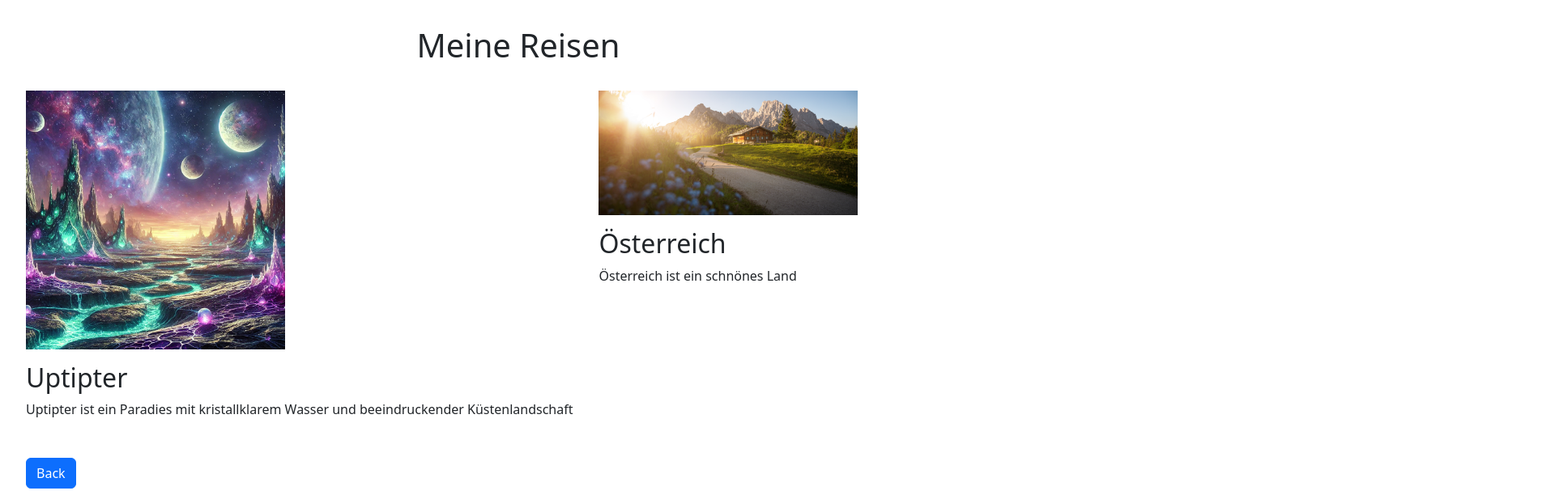
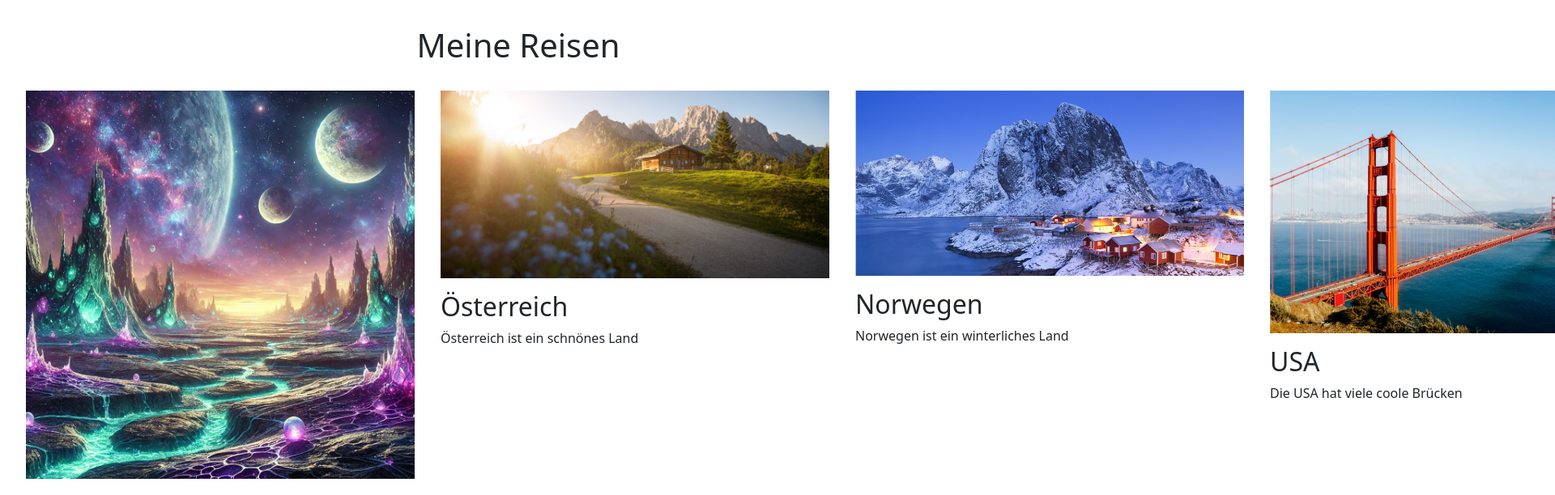
Before and after one commit to mahies/4ahitn_24, an Angular app: page /schoeffmann-meine-reisen in a window 1280 px wide. Shown: the top 612 px of the page at 81% size, 1920 px wide, since content can reach past the window. Built offline with nearby package versions, Linux system fonts and the light colour scheme.

Commit message:
AP-12 AP-13

```diff
--- a/src/app/schoeffmann/meine-reisen/meine-reisen.component.html
+++ b/src/app/schoeffmann/meine-reisen/meine-reisen.component.html
@@ -11,6 +11,16 @@
       <h2>Österreich</h2>
       <p>{{oesterreich}}</p>
     </div>
+    <div class="tripbox">
+        <img [src]="norwegenimg"  alt="Norwegen Image">
+      <h2>Norwegen</h2>
+      <p>{{norwegen}}</p>
+    </div>
+    <div class="tripbox">
+        <img [src]="usaimg"  alt="USA Image">
+      <h2>USA</h2>
+      <p>{{usa}}</p>
+    </div>
 </div>
 
 <a routerLink="/schoeffmann" routerLinkActive="active" class="btn btn-primary myLink">Back</a>
--- a/src/app/schoeffmann/meine-reisen/meine-reisen.component.scss
+++ b/src/app/schoeffmann/meine-reisen/meine-reisen.component.scss
@@ -13,7 +13,7 @@ h1 {
 }
 
 img {
-    width: 20rem;
+    width: 30rem;
     margin-bottom: 1rem;
 }
 
--- a/src/app/schoeffmann/meine-reisen/meine-reisen.component.ts
+++ b/src/app/schoeffmann/meine-reisen/meine-reisen.component.ts
@@ -10,8 +10,12 @@ import {RouterLink, RouterLinkActive} from '@angular/router';
 export class MeineReisenComponent {
 uptipter:String="Uptipter ist ein Paradies mit kristallklarem Wasser und beeindruckender Küstenlandschaft";
 oesterreich:String="Österreich ist ein schnönes Land";
+norwegen:String="Norwegen ist ein winterliches Land";
+usa:String="Die USA hat viele coole Brücken";
 
 uptipterimg: string = "assets-SCHOEFFMANN/uptipter.webp";
 oesterreichimg: string = "assets-SCHOEFFMANN/oesterreich.png";
+norwegenimg: string = "assets-SCHOEFFMANN/norwegen-winter.jpg";
+usaimg: string = "assets-SCHOEFFMANN/usa-bruecke.jpg";
 
 }
--- a/src/app/schoeffmann/schoeffmann.component.html
+++ b/src/app/schoeffmann/schoeffmann.component.html
@@ -16,8 +16,13 @@
               <strong>City:</strong> {{ me.zip_code }} {{ me.city }}
             </p>
             <p class="card-text"><em>{{ me.message }}</em></p>
-            <a routerLink="/home" routerLinkActive="active" class="btn btn-primary">Back</a>
-            <a routerLink="/schoeffmann-meine-reisen" routerLinkActive="active" class="btn btn-primary">Meine Reisen</a>
+            <div class="classe">
+              <a routerLink="/home" routerLinkActive="active" class="btn btn-primary">Back</a>
+              <div class="meinereisen">
+                <a routerLink="/schoeffmann-meine-reisen" routerLinkActive="active" class="btn btn-primary">Meine Reisen</a>
+              </div>
+            </div>
+
           </div>
         </div>
       </div>
--- a/src/app/schoeffmann/schoeffmann.component.scss
+++ b/src/app/schoeffmann/schoeffmann.component.scss
@@ -0,0 +1,8 @@
+
+.classe {
+    display: flex;
+}
+
+.meinereisen {
+    margin-left: 1rem;
+}
```
Also changed, not shown: public/assets-SCHOEFFMANN/norwegen-winter.jpg (added), public/assets-SCHOEFFMANN/usa-bruecke.jpg (added).
